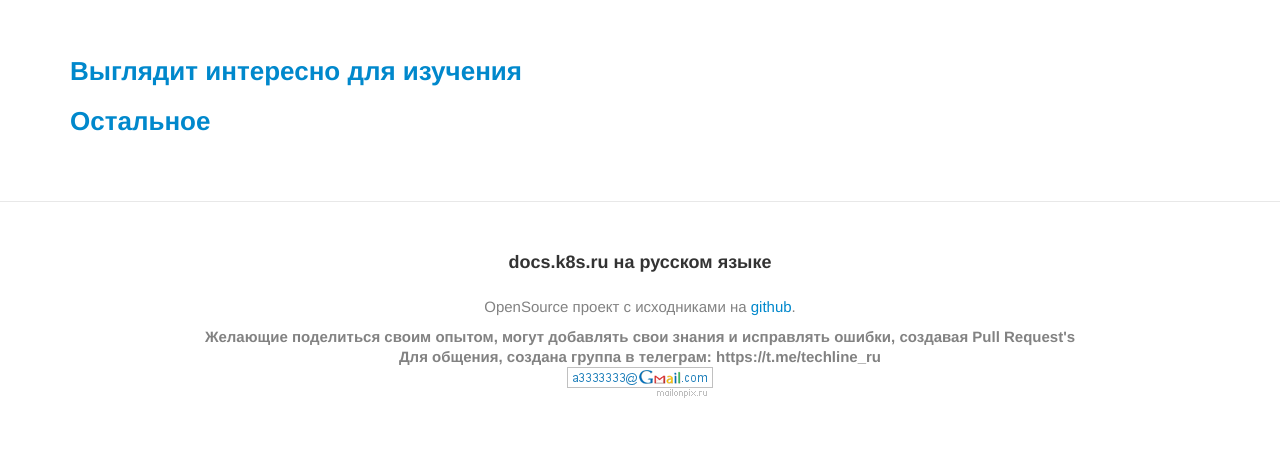
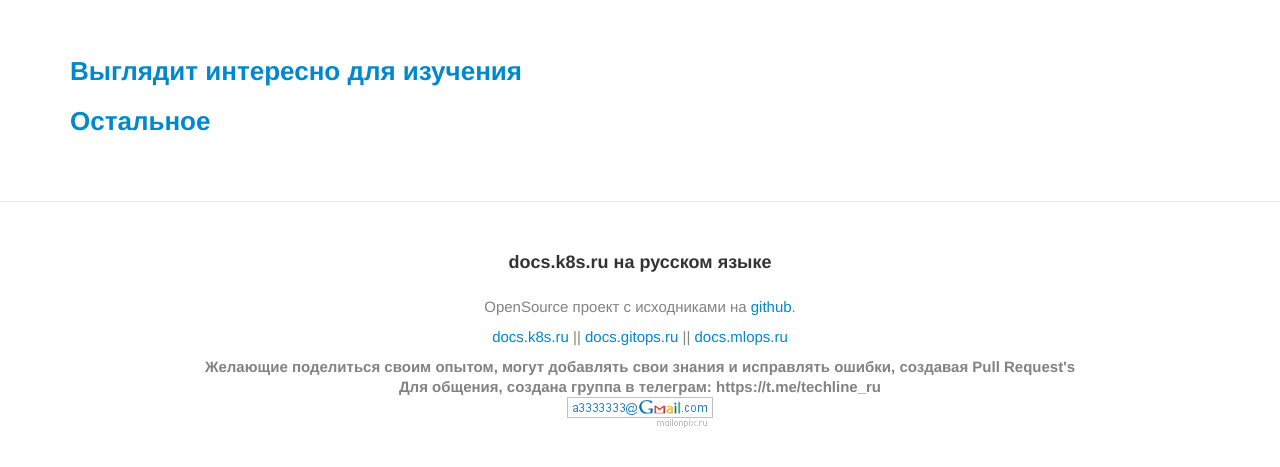
Before and after one commit to webmakaka/docs.k8s.ru, a Jekyll site: the page built from website/00-index.md, in a window 1280 px wide and 900 px high, scrolled down 2419 px, cut to the strip 427-894 px from the top of the window. Built offline with Jekyll 4.4.1, drawn with Linux system fonts in a browser that asks for light colours; before the commit the page ends 3289 px from its top, so only the background shows below that.

Commit message:
update footer

```diff
--- a/_includes/footer.html
+++ b/_includes/footer.html
@@ -1,6 +1,5 @@
 <footer class="site-footer">
   <div class="wrapper">
-
     {% if page.keywords %}
 
     <div align="center">
@@ -18,9 +17,14 @@
       <div class="footer-col footer-col-3">
         <p class="text">
           OpenSource проект с исходниками на
-          <a href="https://github.com/webmakaka/docs.k8s.ru" rel="nofollow"
-            >github</a
+          <a href="//github.com/webmakaka/docs.k8s.ru" rel="nofollow">github</a
           >.
+        </p>
+
+        <p class="text">
+          <a href="//docs.k8s.ru" rel="nofollow">docs.k8s.ru</a> ||
+          <a href="//docs.gitops.ru" rel="nofollow">docs.gitops.ru</a> ||
+          <a href="//docs.mlops.ru" rel="nofollow">docs.mlops.ru</a>
         </p>
 
         <p class="text">
```
